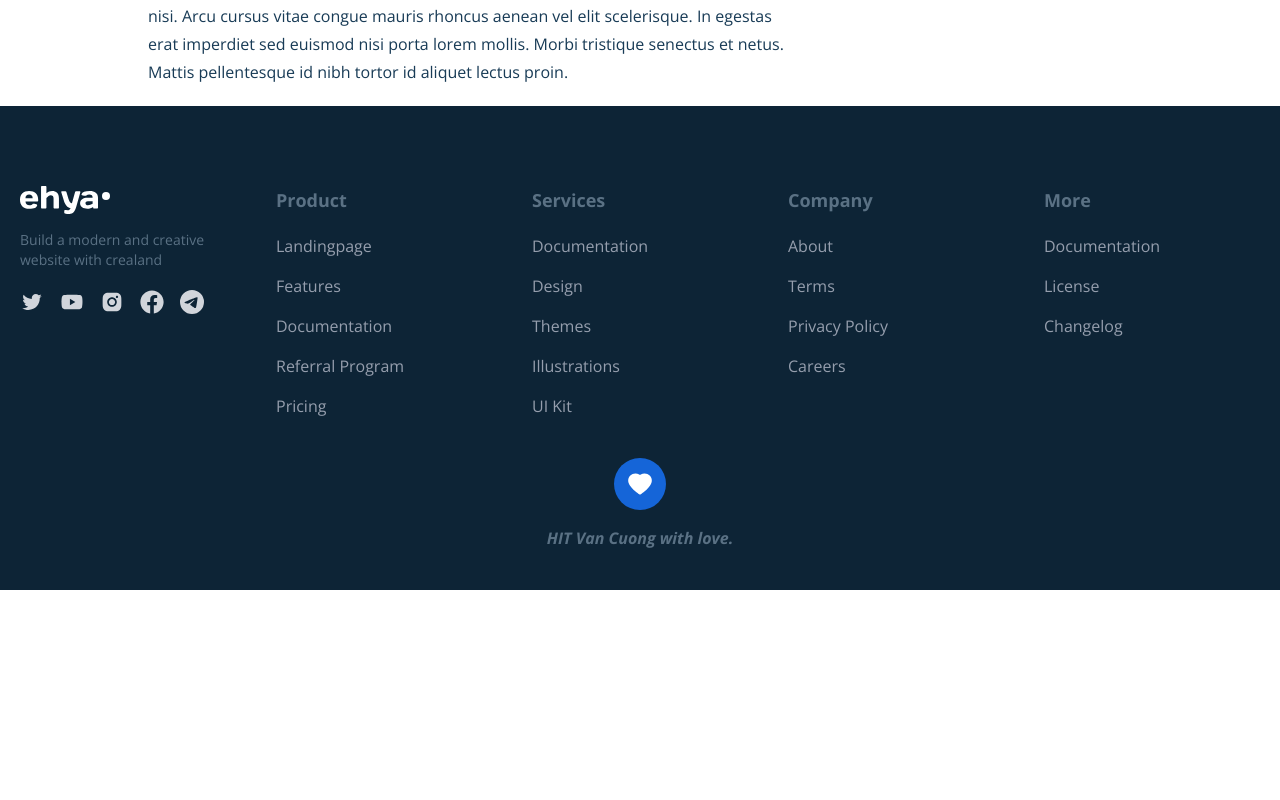
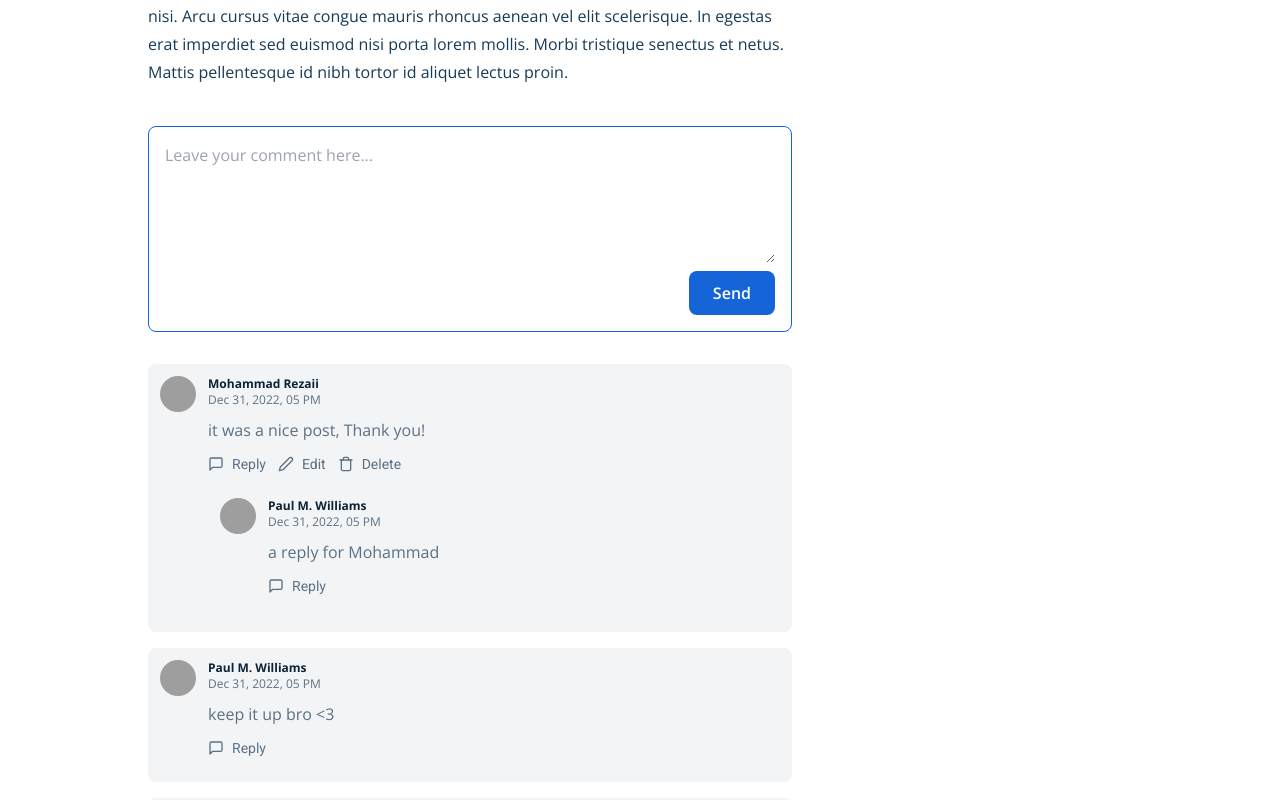
Before and after one commit to CuongCter/MERN_Stack_BlogApp, a React (Vite) app in the folder fontend/: page /blog/1 in a window 1280 px wide. Shown: the part 760-1560 px from the top of the page. Before the commit the page ends 1350 px from the top, so only its background shows below. Built offline with nearby package versions, Linux system fonts and the light colour scheme; grey boxes are pictures that could not be loaded.

Commit message:
:seedling: feat: comments section

```diff
--- a/fontend/src/components/BreadCrumbs.jsx
+++ b/fontend/src/components/BreadCrumbs.jsx
@@ -5,7 +5,7 @@
   return (
     <div className="flex items-center py-4 overflow-x-auto whitespace-nowrap">
       {data.map((item, index) => (
-        <div className="text-black opacity-50 text-xs font-roboto md:text-sm">
+        <div key={index} className="text-black opacity-50 text-xs font-roboto md:text-sm">
           <Link to={item.link}>{item.name}</Link>
           {index !== data.length - 1 && <span className="px-3">/</span>}
         </div>
--- a/fontend/src/components/Header.jsx
+++ b/fontend/src/components/Header.jsx
@@ -41,8 +41,9 @@
           <div className={`${dropdown ? "block" : "hidden"
             } lg:hidden transition-all duration-500 pt-4 lg:absolute lg:bottom-0 lg:right-0 lg:transform lg:translate-y-full lg:group-hover:block w-max`}>
             <ul className="bg-dark-soft lg:bg-transparent text-center flex flex-col shadow-lg rounded-lg overflow-hidden">
-              {item.items.map((page) => (
+              {item.items.map((page,index) => (
                 <a
+                  key={index}
                   href="/"
                   className="hover:bg-dark-hard hover:text-white px-4 py-2 text-white lg:text-dark-soft"
                 >
--- /dev/null
+++ b/fontend/src/components/comments/CommentForm.jsx
@@ -0,0 +1,50 @@
+
+import React, { useState } from "react";
+
+const CommentForm = ({
+  btnLabel,
+  formSubmitHanlder,
+  formCancelHandler = null,
+  initialText = "",
+}) => {
+  const [value, setValue] = useState(initialText);
+
+  const submitHandler = (e) => {
+    e.preventDefault();
+    formSubmitHanlder(value);
+    setValue("");
+  };
+
+  return (
+    <form onSubmit={submitHandler}>
+      <div className="flex flex-col items-end border border-primary rounded-lg p-4">
+        <textarea
+          className="w-full focus:outline-none bg-transparent"
+          rows="5"
+          placeholder="Leave your comment here..."
+          value={value}
+          onChange={(e) => setValue(e.target.value)}
+        />
+        <div className="flex items-center gap-x-2 pt-2">
+          {formCancelHandler && (
+            <button
+              onClick={formCancelHandler}
+              className="px-6 py-2.5 rounded-lg border border-red-500 text-red-500"
+            >
+              Cancel
+            </button>
+          )}
+          <button
+            type="submit"
+            className="px-6 py-2.5 rounded-lg bg-primary
+         text-white font-semibold"
+          >
+            {btnLabel}
+          </button>
+        </div>
+      </div>
+    </form>
+  );
+};
+
+export default CommentForm;
--- /dev/null
+++ b/fontend/src/components/comments/Comments.jsx
@@ -0,0 +1,129 @@
+
+import React from "react";
+import { FiMessageSquare, FiEdit2, FiTrash } from "react-icons/fi";
+
+import { images } from "../../constants";
+import CommentForm from "./CommentForm";
+
+const Comment = ({
+  comment,
+  logginedUserId,
+  affectedComment,
+  setAffectedComment,
+  addComment,
+  parentId = null,
+  updateComment,
+  deleteComment,
+  replies,
+}) => {
+  const isUserLoggined = Boolean(logginedUserId);
+  const commentBelongsToUser = logginedUserId === comment.user._id;
+  const isReplying =
+    affectedComment &&
+    affectedComment.type === "replying" &&
+    affectedComment._id === comment._id;
+  const isEditing =
+    affectedComment &&
+    affectedComment.type === "editing" &&
+    affectedComment._id === comment._id;
+  const repliedCommentId = parentId ? parentId : comment._id;
+  const replyOnUserId = comment.user._id;
+
+  return (
+    <div className="flex flex-nowrap items-start gap-x-3 bg-[#F2F4F5] p-3 rounded-lg">
+      <img
+        src={images.PostProfileImage}
+        alt="user profile"
+        className="w-9 h-9 object-cover rounded-full"
+      />
+      <div className="flex-1 flex flex-col">
+        <h5 className="font-bold text-dark-hard text-xs">
+          {comment.user.name}
+        </h5>
+        <span className="text-xs text-dark-light">
+          {new Date(comment.createdAt).toLocaleDateString("en-US", {
+            day: "numeric",
+            month: "short",
+            year: "numeric",
+            hour: "2-digit",
+          })}
+        </span>
+        {!isEditing && (
+          <p className="font-opensans mt-[10px] text-dark-light">
+            {comment.desc}
+          </p>
+        )}
+        {isEditing && (
+          <CommentForm
+            btnLabel="Update"
+            formSubmitHanlder={(value) => updateComment(value, comment._id)}
+            formCancelHandler={() => setAffectedComment(null)}
+            initialText={comment.desc}
+          />
+        )}
+        <div className="flex items-center gap-x-3 text-dark-light font-roboto text-sm mt-3 mb-3">
+          {isUserLoggined && (
+            <button
+              className="flex items-center space-x-2"
+              onClick={() =>
+                setAffectedComment({ type: "replying", _id: comment._id })
+              }
+            >
+              <FiMessageSquare className="w-4 h-auto" />
+              <span>Reply</span>
+            </button>
+          )}
+          {commentBelongsToUser && (
+            <>
+              <button
+                className="flex items-center space-x-2"
+                onClick={() =>
+                  setAffectedComment({ type: "editing", _id: comment._id })
+                }
+              >
+                <FiEdit2 className="w-4 h-auto" />
+                <span>Edit</span>
+              </button>
+              <button
+                className="flex items-center space-x-2"
+                onClick={() => deleteComment(comment._id)}
+              >
+                <FiTrash className="w-4 h-auto" />
+                <span>Delete</span>
+              </button>
+            </>
+          )}
+        </div>
+        {isReplying && (
+          <CommentForm
+            btnLabel="Reply"
+            formSubmitHanlder={(value) =>
+              addComment(value, repliedCommentId, replyOnUserId)
+            }
+            formCancelHandler={() => setAffectedComment(null)}
+          />
+        )}
+        {replies.length > 0 && (
+          <div>
+            {replies.map((reply) => (
+              <Comment
+                key={reply._id}
+                addComment={addComment}
+                affectedComment={affectedComment}
+                setAffectedComment={setAffectedComment}
+                comment={reply}
+                deleteComment={deleteComment}
+                logginedUserId={logginedUserId}
+                replies={[]}
+                updateComment={updateComment}
+                parentId={comment._id}
+              />
+            ))}
+          </div>
+        )}
+      </div>
+    </div>
+  );
+};
+
+export default Comment;
--- /dev/null
+++ b/fontend/src/components/comments/CommentsContainer.jsx
@@ -0,0 +1,95 @@
+
+import React, { useEffect, useState } from "react";
+
+import { getCommentsData } from "../../data/comments";
+import CommentForm from "./CommentForm";
+import Comment from "./Comments";
+
+
+const CommentsContainer = ({ className, logginedUserId }) => {
+  const [comments, setComments] = useState([]);
+  const mainComments = comments.filter((comment) => comment.parent === null);
+  const [affectedComment, setAffectedComment] = useState(null);
+
+  console.log(comments);
+
+  useEffect(() => {
+    (async () => {
+      const commentData = await getCommentsData();
+      setComments(commentData);
+    })();
+  }, []);
+
+  const addCommentHandler = (value, parent = null, replyOnUser = null) => {
+    const newComment = {
+      _id: Math.random().toString(),
+      user: {
+        _id: "a",
+        name: "Mohammad Rezaii",
+      },
+      desc: value,
+      post: "1",
+      parent: parent,
+      replyOnUser: replyOnUser,
+      createdAt: new Date().toISOString(),
+    };
+    setComments((curState) => {
+      return [newComment, ...curState];
+    });
+    setAffectedComment(null);
+  };
+
+  const updateCommentHandler = (value, commentId) => {
+    const updatedComments = comments.map((comment) => {
+      if (comment._id === commentId) {
+        return { ...comment, desc: value };
+      }
+      return comment;
+    });
+    setComments(updatedComments);
+    setAffectedComment(null);
+  };
+
+  const deleteCommentHandler = (commentId) => {
+    const updatedComments = comments.filter((comment) => {
+      return comment._id !== commentId;
+    });
+    setComments(updatedComments);
+  };
+
+  const getRepliesHandler = (commentId) => {
+    return comments
+      .filter((comment) => comment.parent === commentId)
+      .sort((a, b) => {
+        return (
+          new Date(a.createdAt).getTime() - new Date(b.createdAt).getTime()
+        );
+      });
+  };
+
+  return (
+    <div className={`${className}`}>
+      <CommentForm
+        btnLabel="Send"
+        formSubmitHanlder={(value) => addCommentHandler(value)}
+      />
+      <div className="space-y-4 mt-8">
+        {mainComments.map((comment) => (
+          <Comment
+            key={comment._id}
+            comment={comment}
+            logginedUserId={logginedUserId}
+            affectedComment={affectedComment}
+            setAffectedComment={setAffectedComment}
+            addComment={addCommentHandler}
+            updateComment={updateCommentHandler}
+            deleteComment={deleteCommentHandler}
+            replies={getRepliesHandler(comment._id)}
+          />
+        ))}
+      </div>
+    </div>
+  );
+};
+
+export default CommentsContainer;
--- /dev/null
+++ b/fontend/src/data/comments.js
@@ -0,0 +1,52 @@
+export const getCommentsData = async () => {
+    return [
+      {
+        _id: "10",
+        user: {
+          _id: "a",
+          name: "Mohammad Rezaii",
+        },
+        desc: "it was a nice post, Thank you!",
+        post: "1",
+        parent: null,
+        replyOnUser: null,
+        createdAt: "2022-12-31T17:22:05.092+0000",
+      },
+      {
+        _id: "11",
+        user: {
+          _id: "b",
+          name: "Paul M. Williams",
+        },
+        desc: "a reply for Mohammad",
+        post: "1",
+        parent: "10",
+        replyOnUser: "a",
+        createdAt: "2022-12-31T17:22:05.092+0000",
+      },
+      {
+        _id: "12",
+        user: {
+          _id: "b",
+          name: "Paul M. Williams",
+        },
+        desc: "keep it up bro <3",
+        post: "1",
+        parent: null,
+        replyOnUser: null,
+        createdAt: "2022-12-31T17:22:05.092+0000",
+      },
+      {
+        _id: "13",
+        user: {
+          _id: "c",
+          name: "Jessica C. Stephens",
+        },
+        desc: "I'm always interested in your content :)",
+        post: "1",
+        parent: null,
+        replyOnUser: null,
+        createdAt: "2022-12-31T17:22:05.092+0000",
+      },
+    ];
+  };
--- a/fontend/src/pages/articleDetail/ArticleDetailPage.jsx
+++ b/fontend/src/pages/articleDetail/ArticleDetailPage.jsx
@@ -2,6 +2,7 @@
 import React from "react";
 import { Link } from "react-router-dom";
 import BreadCrumbs from "../../components/BreadCrumbs";
+import CommentsContainer from "../../components/comments/CommentsContainer";
 import MainLayout from "../../components/MainLayout";
 import { images } from "../../constants";
 import SuggestedPosts from "../home/container/SuggestedPost";
@@ -81,6 +82,7 @@
               lectus proin.
             </p>
           </div>
+          <CommentsContainer className="mt-10" logginedUserId="a" />
         </article>
         <SuggestedPosts
           header="Latest Article"
--- a/fontend/src/pages/home/container/SuggestedPost.jsx
+++ b/fontend/src/pages/home/container/SuggestedPost.jsx
@@ -40,8 +40,9 @@
         Tags
       </h2>
       <div className="flex flex-wrap gap-x-2 gap-y-2 mt-4">
-        {tags.map((item) => (
+        {tags.map((item, index) => (
           <Link
+            key={index}
             to="/"
             className="inline-block rounded-md px-3 py-1.5 bg-primary font-roboto text-xs text-white md:text-sm"
           >
```
